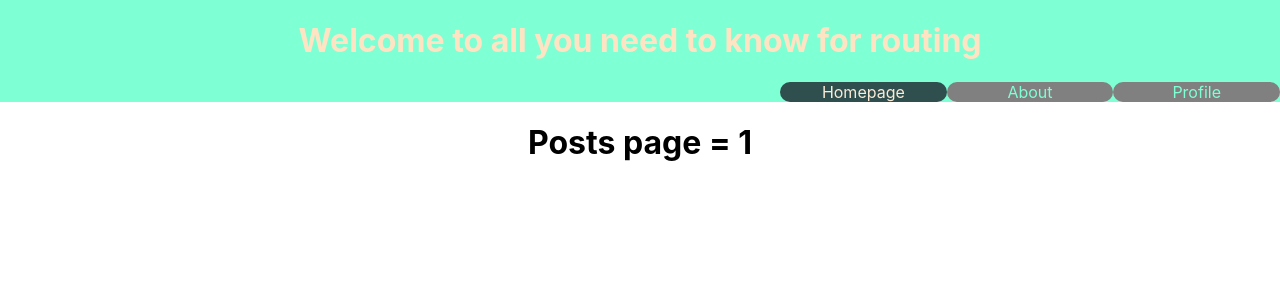
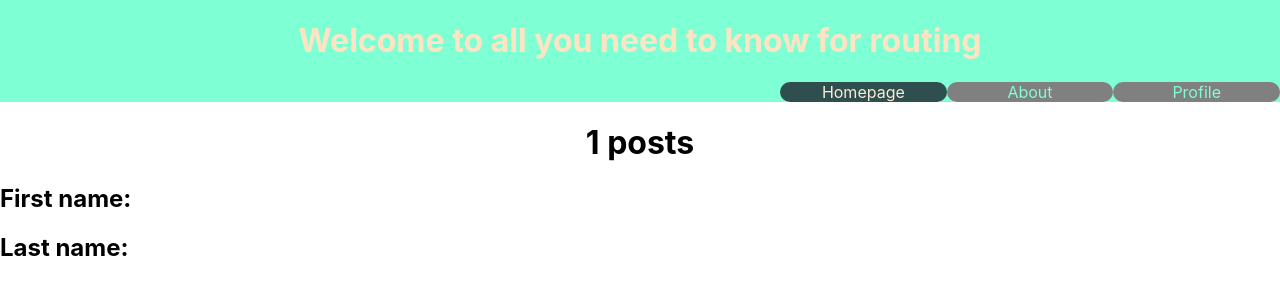
Before and after one commit to josuemartinezlinkedin/react_router, a React (Create React App) app: page /posts/1 in a window 1280 px wide. Shown: the top 300 px of the page. Built offline with nearby package versions, Linux system fonts and the light colour scheme.

Commit message:
Posts coomponent, hooks useParams, useLocation

```diff
--- a/src/components/Posts/posts.component.jsx
+++ b/src/components/Posts/posts.component.jsx
@@ -1,12 +1,17 @@
-import { useParams } from "react-router-dom";
+import { useLocation, useParams } from "react-router-dom";
 
 
 const Posts = () => {
     const {id} = useParams();
-    console.log(id)
+    const queryString = new URLSearchParams(useLocation().search);
+    console.log(queryString.get("first"))
 
   return (
-    <h1>Posts page = {id} </h1>
+    <div>
+    <h1>{id} posts</h1>
+    <h2>First name: {queryString.get("first")}</h2>
+    <h2>Last name: {queryString.get("last")}</h2>
+    </div>
   )
 };
 
```
